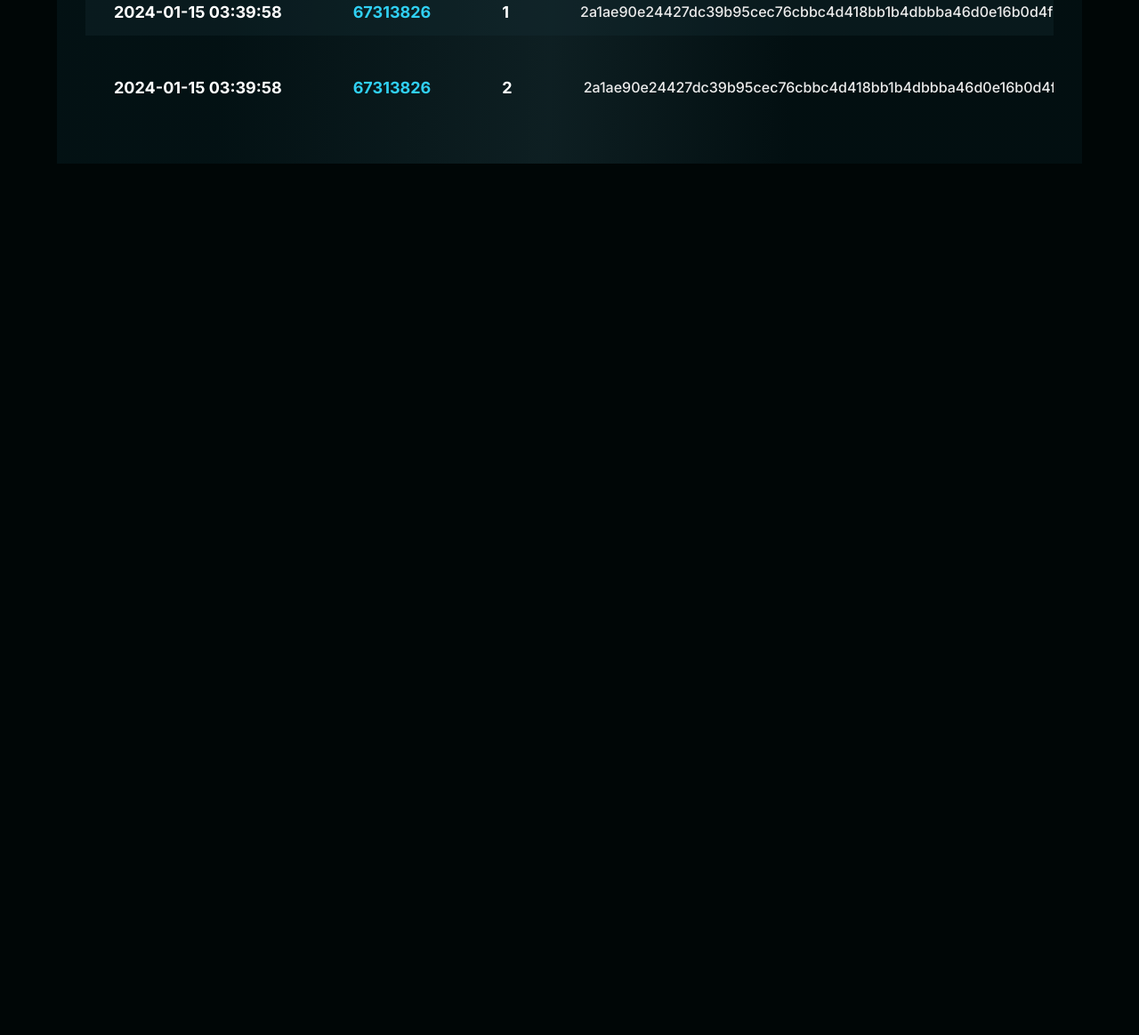
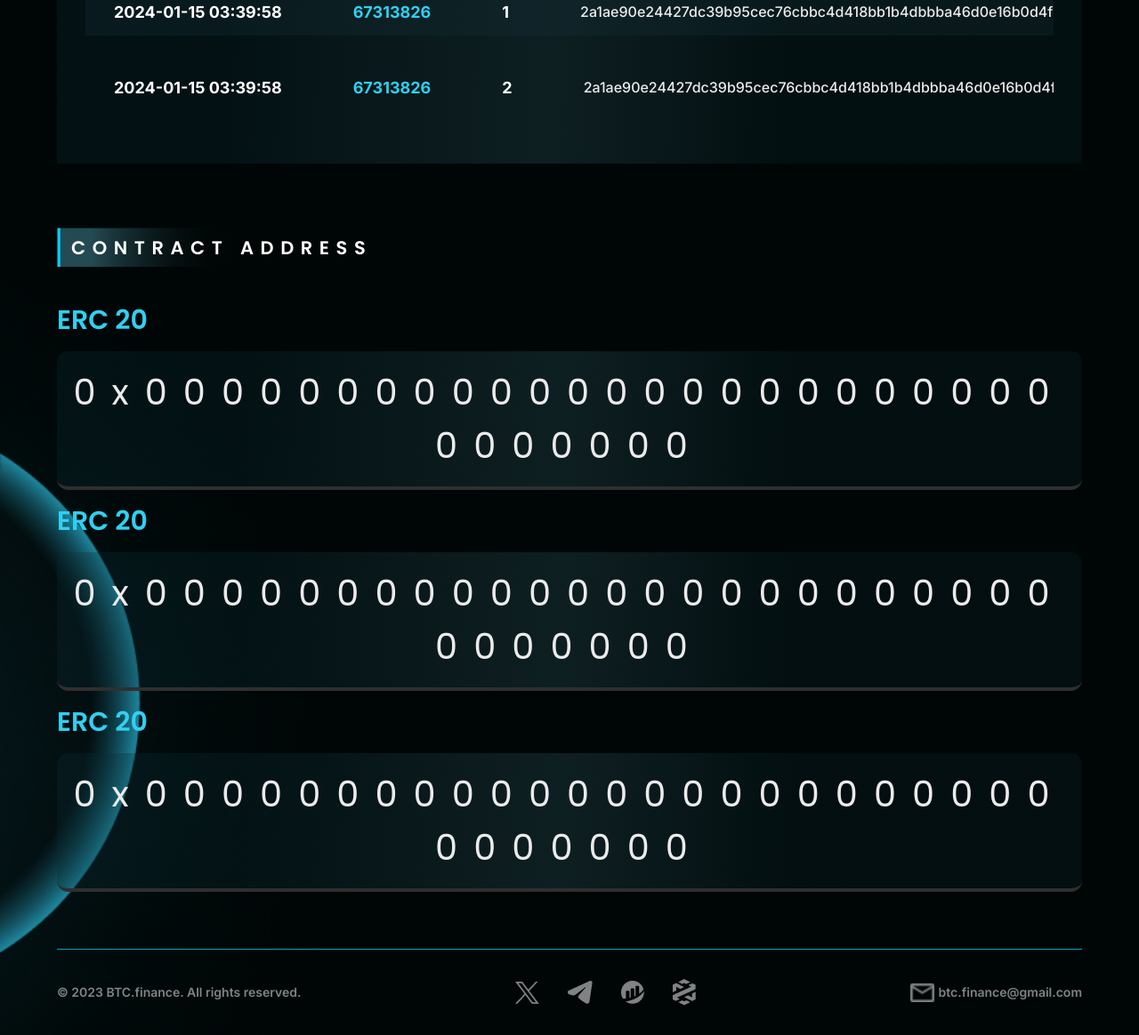
Before and after one commit to M-sadiq4641/BTC-finance, a website built with Vite: page index.html in a window 1280 px wide. Shown: the part 7082-8246 px from the top of the page at 89% size. Before the commit the page ends 7394 px from the top, so only its background shows below. Built offline with nearby package versions, Linux system fonts and the light colour scheme; files whose address does not match are found by name.

Commit message:
added contract and footer section

```diff
--- a/index.html
+++ b/index.html
@@ -504,5 +504,41 @@
     </div>
 
     <!--  lastest blocks section ends here -->
+
+    <!-- contract section starts from here -->
+
+    <div class="contract-wrapper">
+      <div class="container">
+        <div class="contract-container">
+          <h1 class="main-header contract-h1">Contract address</h1>
+          <h2>ERC 20</h2>
+          <p>0x0000000000000000000000000000000</p>
+          <h2>ERC 20</h2>
+          <p>0x0000000000000000000000000000000</p>
+          <h2>ERC 20</h2>
+          <p>0x0000000000000000000000000000000</p>
+        </div>
+      </div>
+
+      <!--  contract section ends here -->
+
+      <!-- footer section starts from here -->
+      <div class="container">
+        <div class="footer-wrapper">
+          <p>© 2023 BTC.finance. All rights reserved.</p>
+          <div>
+            <img src="/twitter-footer.png" width="26.67px" />
+            <img src="/telegram-footer.png" />
+            <img src="/footer-3rd-logo.png" />
+            <img src="/Vector-footer.png" />
+          </div>
+          <div>
+            <img src="/email-footer.png" width="26.67px" />
+            <p>btc.finance@gmail.com</p>
+          </div>
+        </div>
+        <!--  footer section ends here -->
+      </div>
+    </div>
   </body>
 </html>
--- a/style.css
+++ b/style.css
@@ -856,7 +856,7 @@ h1 {
 
 .latest-wrapper {
   height: 697px;
-  margin-bottom: 8rem;
+  margin-bottom: 4rem;
   background: linear-gradient(
     92.56deg,
     rgba(10, 43, 51, 0.3) 17.93%,
@@ -897,7 +897,7 @@ h1 {
 .ellips-div {
   display: flex;
   justify-content: flex-start;
-  align-items: center;
+  align-items: flex-end;
   position: relative;
   padding: 1rem;
   min-width: 1130px;
@@ -918,7 +918,6 @@ h1 {
     font-weight: 500;
     line-height: 28px;
     width: 200px;
-
     @media (max-width: 576px) {
       font-size: 18px;
       width: 190px;
@@ -1041,3 +1040,140 @@ h1 {
   border-radius: 10px;
 }
 /* lastest blocks section ends here */
+
+/* contract section starts from here  */
+
+.contract-wrapper {
+  background-image: url(/footer-left-bg.png);
+  background-position: left bottom;
+  background-repeat: no-repeat;
+  background-size: contain;
+
+  @media (max-width: 768px) {
+    background-size: 200px;
+  }
+}
+
+.contract-container {
+  margin-bottom: 4rem;
+  h1 {
+    text-transform: uppercase;
+
+    @media (max-width: 576px) {
+      font-size: 16px;
+      letter-spacing: 0.2em;
+    }
+  }
+
+  h2 {
+    font-family: Poppins;
+    font-size: 30px;
+    font-weight: 600;
+    line-height: 70px;
+    color: #30d0f3;
+
+    @media (max-width: 576px) {
+      font-size: 24px;
+    }
+  }
+
+  p {
+    font-family: Poppins;
+    font-size: 40px;
+    font-weight: 400;
+    padding: 1rem;
+
+    border-bottom: 4.55px solid #2f2f2f;
+    border-radius: 12.5px;
+    letter-spacing: 0.45em;
+    text-align: center;
+    word-break: break-all;
+    background: linear-gradient(
+      92.56deg,
+      rgba(10, 43, 51, 0.3) 17.93%,
+      rgba(46, 89, 100, 0.3) 49.19%,
+      rgba(10, 43, 51, 0.243) 72.26%
+    );
+
+    @media (max-width: 992px) {
+      font-size: 24px;
+    }
+
+    @media (max-width: 576px) {
+      font-size: 18px;
+      letter-spacing: 0.3em;
+    }
+  }
+}
+
+.contract-h1 {
+  margin-bottom: 1rem;
+}
+
+/* contract section ends here */
+
+/* footer section starts from here  */
+
+.footer-wrapper {
+  border-top: 1px solid #07a1c3;
+  display: flex;
+  justify-content: space-between;
+  align-items: center;
+  padding-block: 2rem;
+  min-width: 100%;
+
+  @media (max-width: 576px) {
+    flex-direction: column;
+    gap: 1rem;
+    padding-block: 1rem;
+  }
+
+  p {
+    font-size: 14px;
+    font-weight: 600;
+    line-height: 32px;
+    color: #ffffff80;
+
+    @media (max-width: 768px) {
+      font-size: 10px;
+    }
+  }
+
+  div:nth-of-type(1) {
+    display: flex;
+    justify-content: center;
+    align-items: center;
+    gap: 2rem;
+
+    @media (max-width: 768px) {
+      gap: 1.5rem;
+    }
+
+    img {
+      @media (max-width: 768px) {
+        width: 20px;
+      }
+    }
+  }
+
+  div:nth-of-type(2) {
+    display: flex;
+    justify-content: center;
+    align-items: center;
+    gap: 5px;
+
+    img {
+      @media (max-width: 768px) {
+        width: 20px;
+      }
+    }
+
+    p {
+      @media (max-width: 768px) {
+        font-size: 10px;
+      }
+    }
+  }
+}
+
+/* footer section ends here */
```
Also changed, not shown: public/Vector-footer.png (added), public/email-footer.png (added), public/footer-3rd-logo.png (added), public/footer-left-bg.png (added), public/telegram-footer.png (added), public/twitter-footer.png (added).
